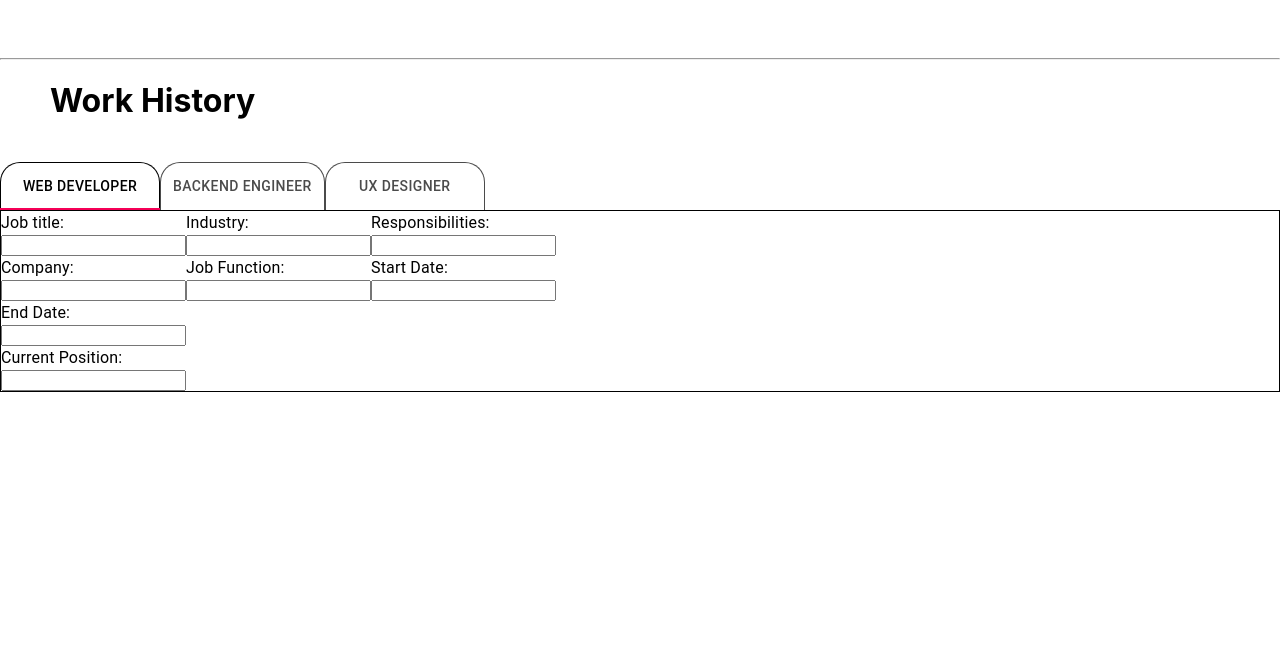
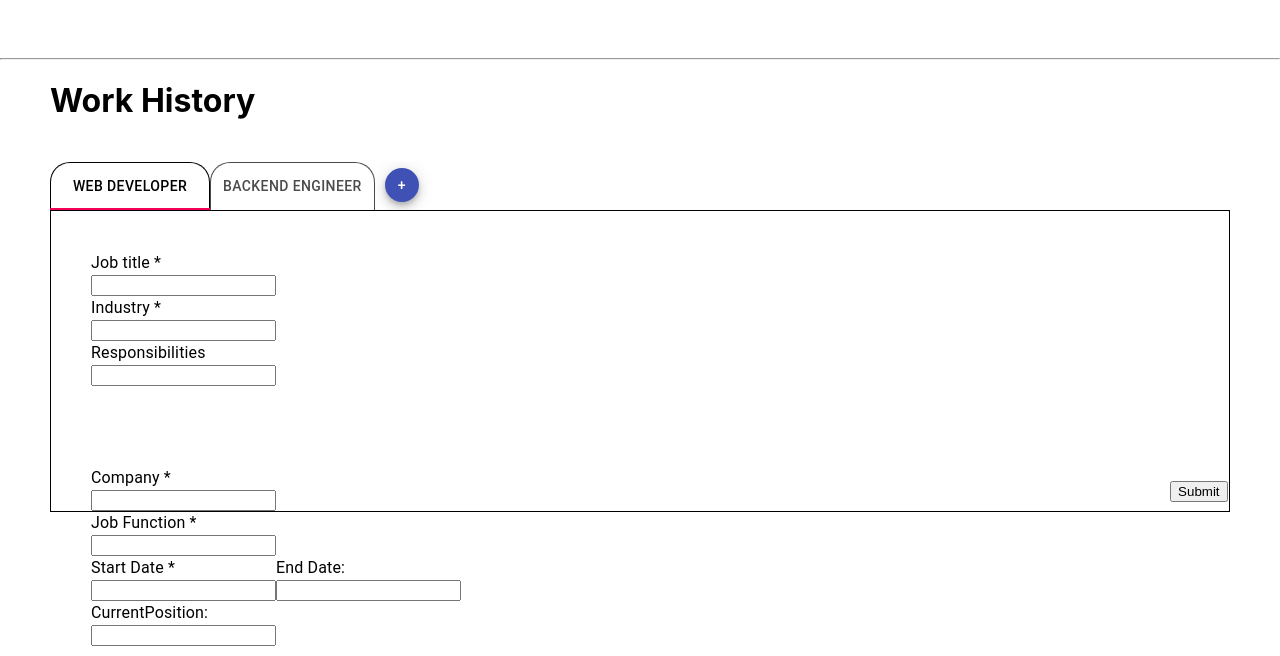
Before and after one commit to jclarkGRC/AliroWorkHistoryAssignment, a React (Create React App) app: page /#/ in a window 1280 px wide. Shown: the top 656 px of the page. Built offline with nearby package versions, Linux system fonts and the light colour scheme.

Commit message:
updated basic ui layout

```diff
--- a/src/components/FormTabs.tsx
+++ b/src/components/FormTabs.tsx
@@ -1,9 +1,8 @@
 import React from 'react';
-import PropTypes from 'prop-types';
-import { makeStyles, Theme, createStyles } from '@material-ui/core/styles';
 import Tabs from '@material-ui/core/Tabs';
 import Tab from '@material-ui/core/Tab';
 import Typography from '@material-ui/core/Typography';
+import Fab from '@material-ui/core/Fab';
 
 const tabStyles = {
   borderLeft: "1px solid black",
@@ -27,45 +26,51 @@ function TabContainer(props: TabContainerProps) {
 
 function JobForm() {
   return (
-    <div style={{border: "1px solid black"}}>
+    <div style={{border: "1px solid black", height: "300px", position: "relative"}}>
       <form>
-          <div style={{float: "left"}}>
-          <label>
-            Job title:
+          <div style={{float: "left", padding: "40px", width: "45%"}}>
+            <label>
+            Job title *
             <input type="text" name="name" />
-          </label>
-          <label>
-            Company:
+            </label>
+            <label>
+            Industry *
             <input type="text" name="name" />
-          </label>
+            </label>
+            <label>
+            Responsibilities
+            <input type="text" name="name" />
+            </label>
           </div>
-          <div style={{float: "left"}}>
+
+          <div style={{float: "left", padding: "40px", width: "45%"}}>
             <label>
-              Industry:
+              Company *
               <input type="text" name="name" />
             </label>
             <label>
-              Job Function:
+              Job Function *
               <input type="text" name="name" />
             </label>
+
+            <div>
+              <label style={{float: "left"}}>
+              Start Date *
+              <input type="text" name="name" />
+              </label>
+              <label style={{float: "left"}}>
+                End Date:
+                <input type="text" name="name" />
+              </label>
+              <label style={{float: "left"}}>
+                CurrentPosition:
+                <input type="text" name="name" />
+              </label>
+            </div>
+
           </div>
-          <label>
-            Responsibilities:
-            <input type="text" name="name" />
-          </label>
-          <label>
-            Start Date:
-            <input type="text" name="name" />
-          </label>
-          <label>
-            End Date:
-            <input type="text" name="name" />
-          </label>
-          <label>
-            Current Position:
-            <input type="text" name="name" />
-          </label>
-        <input style={{position: "absolute", bottom: "100%", right: "20px"}} type="submit" value="Submit" />
+
+        <input style={{position: "absolute", top: "90%", left: "95%"}} type="submit" value="Submit" />
       </form>
     </div>
   )
@@ -83,11 +88,17 @@ export default function FormTabs() {
         <Tabs value={value} onChange={handleChange}>
           <Tab style={tabStyles} label="Web Developer" />
           <Tab style={tabStyles} label="Backend Engineer" />
-          <Tab style={tabStyles} label="UX Designer" />
+          <Fab
+            variant="extended"
+            size="small"
+            color="primary"
+            aria-label="Add"
+            style={{marginLeft: "10px", marginTop: "6px"}}
+          >+
+          </Fab>
         </Tabs>
       {value === 0 && <TabContainer><JobForm/></TabContainer>}
       {value === 1 && <TabContainer><JobForm/></TabContainer>}
-      {value === 2 && <TabContainer><JobForm/></TabContainer>}
     </div>
   );
 }
--- a/src/components/Home.tsx
+++ b/src/components/Home.tsx
@@ -7,7 +7,11 @@ const Home = () => {
             <hr/>
           <h1 style={{paddingLeft: "50px"}}>Work History</h1>
           <br/>
-          <WorkHistoryInputForm/>
+          <div style={
+            {paddingLeft: "50px",
+             paddingRight: "50px"
+            }
+          }><WorkHistoryInputForm/></div>
         </div>
     );
 };
```
